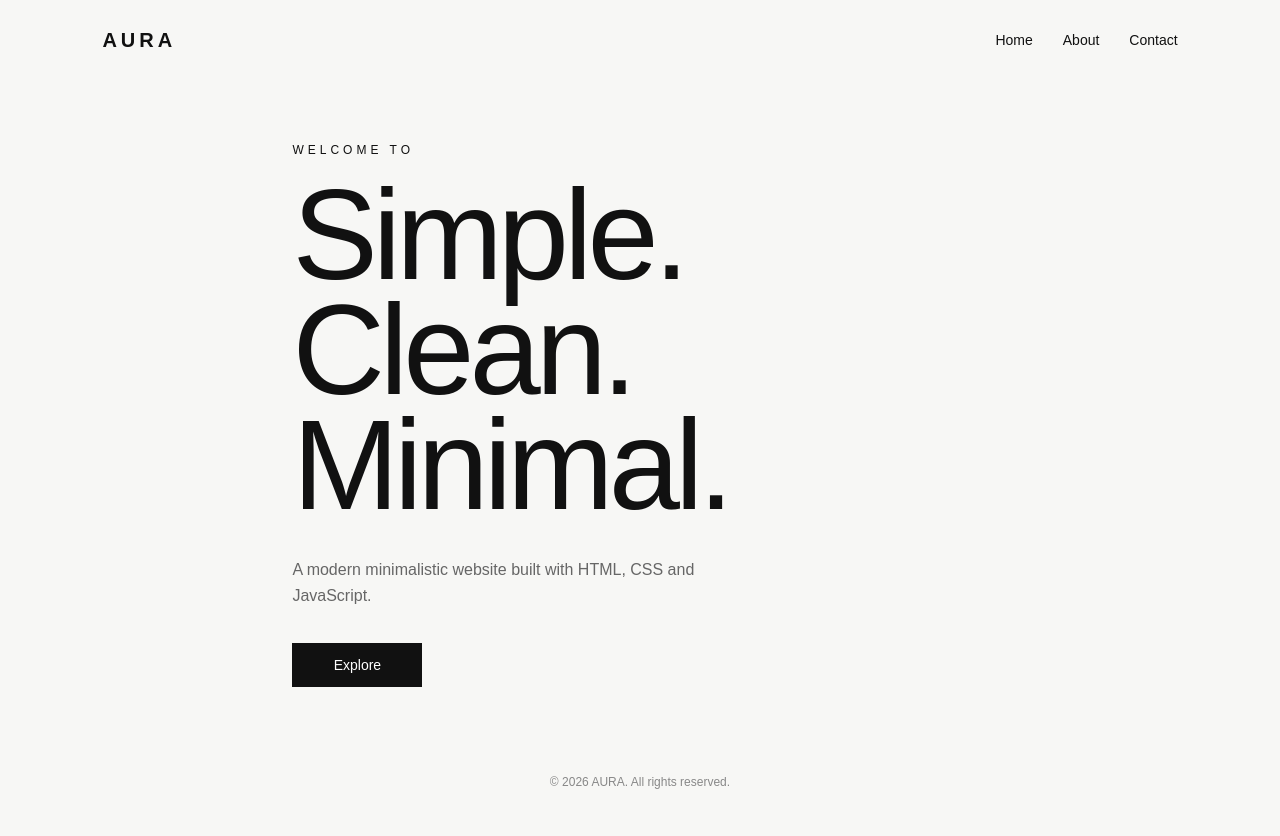
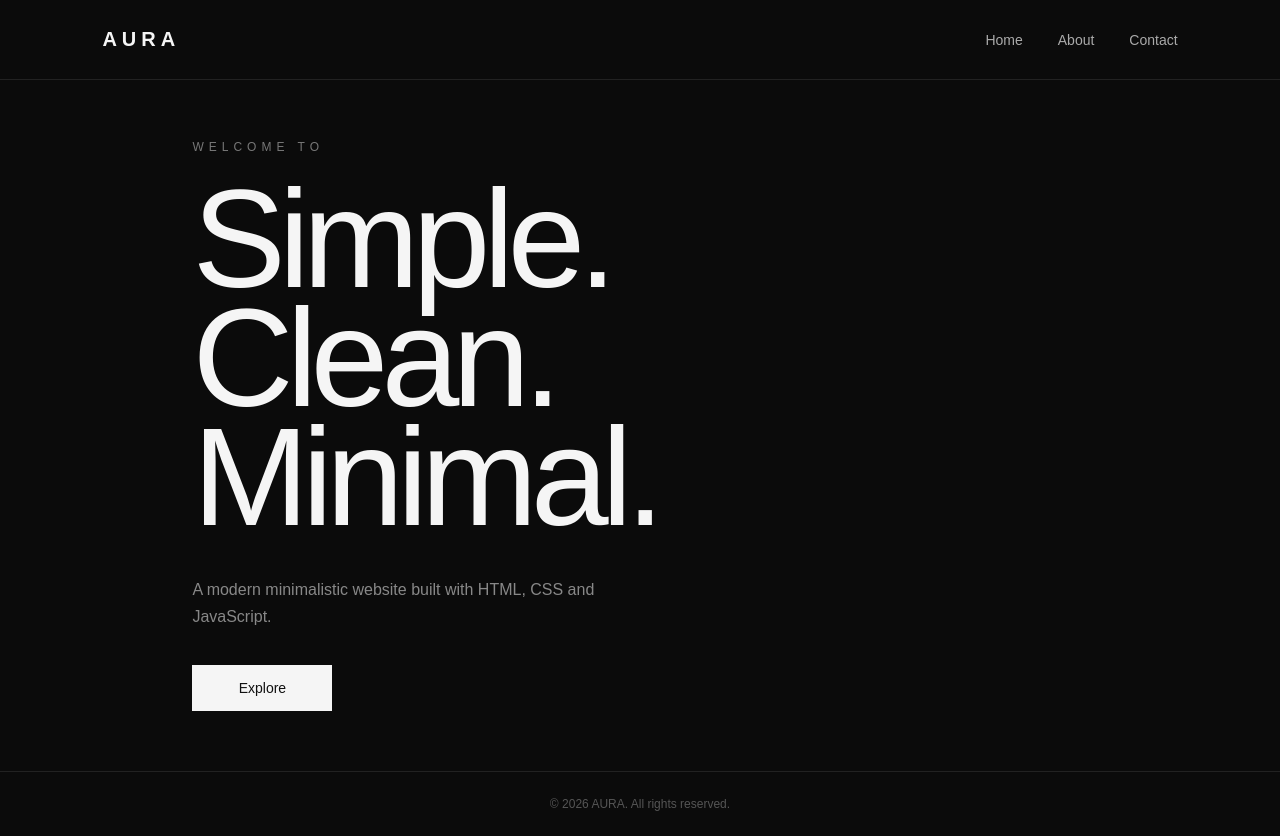
Before and after one commit to nabhanabdulnasar-byte/workflow, a plain HTML site: page index.html in a window 1280 px wide. Before the commit the page ends 814 px from the top, so only its background shows below. Drawn offline with Linux system fonts and the light colour scheme.

Commit message:
Update style.css

```diff
--- a/style.css
+++ b/style.css
@@ -10,8 +10,8 @@ html {
 
 body {
     font-family: Arial, Helvetica, sans-serif;
-    background: #f7f7f5;
-    color: #111;
+    background: #0b0b0b;
+    color: #f5f5f5;
 }
 
 
@@ -22,29 +22,30 @@ nav {
     display: flex;
     align-items: center;
     justify-content: space-between;
-
     padding: 0 8%;
+    border-bottom: 1px solid #222;
 }
 
 .logo {
     font-size: 20px;
     font-weight: bold;
-    letter-spacing: 4px;
+    letter-spacing: 5px;
 }
 
 .nav-links {
     display: flex;
-    gap: 30px;
+    gap: 35px;
 }
 
 .nav-links a {
     text-decoration: none;
-    color: #111;
+    color: #aaa;
     font-size: 14px;
+    transition: 0.3s;
 }
 
 .nav-links a:hover {
-    opacity: 0.5;
+    color: #fff;
 }
 
 
@@ -57,46 +58,49 @@ nav {
     flex-direction: column;
     justify-content: center;
 
-    max-width: 900px;
+    max-width: 1100px;
     margin: auto;
 
     padding: 60px 8%;
 }
 
 .small-text {
+    color: #777;
     font-size: 12px;
-    letter-spacing: 4px;
-    margin-bottom: 20px;
+    letter-spacing: 5px;
+    margin-bottom: 25px;
 }
 
 h1 {
-    font-size: clamp(60px, 10vw, 130px);
-    line-height: 0.9;
-    font-weight: 500;
-    letter-spacing: -5px;
+    font-size: clamp(65px, 11vw, 140px);
+    line-height: 0.85;
+    font-weight: 400;
+    letter-spacing: -7px;
 }
 
 .description {
     max-width: 450px;
-    margin-top: 35px;
+    margin-top: 40px;
 
+    color: #888;
     font-size: 16px;
-    line-height: 1.6;
-    color: #666;
+    line-height: 1.7;
 }
 
 
 /* Button */
 
 button {
-    width: 130px;
+    width: 140px;
 
     margin-top: 35px;
-    padding: 14px 20px;
+    padding: 15px 20px;
+
+    background: #f5f5f5;
+    color: #111;
 
     border: none;
-    background: #111;
-    color: white;
+    border-radius: 0;
 
     font-size: 14px;
     cursor: pointer;
@@ -105,8 +109,8 @@ button {
 }
 
 button:hover {
-    background: #444;
-    transform: translateY(-2px);
+    background: #aaa;
+    transform: translateY(-3px);
 }
 
 
@@ -116,8 +120,10 @@ footer {
     text-align: center;
     padding: 25px;
 
+    border-top: 1px solid #222;
+
+    color: #555;
     font-size: 12px;
-    color: #888;
 }
 
 
@@ -143,6 +149,6 @@ footer {
 
     h1 {
         font-size: 65px;
-        letter-spacing: -3px;
+        letter-spacing: -4px;
     }
 }
```
